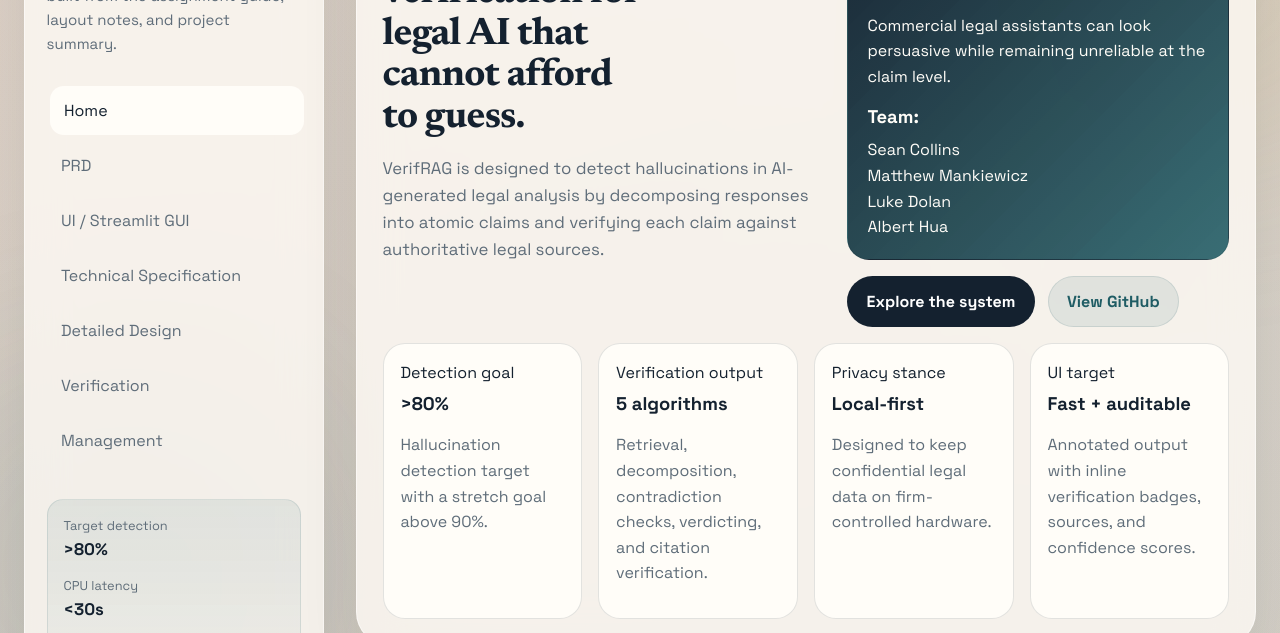
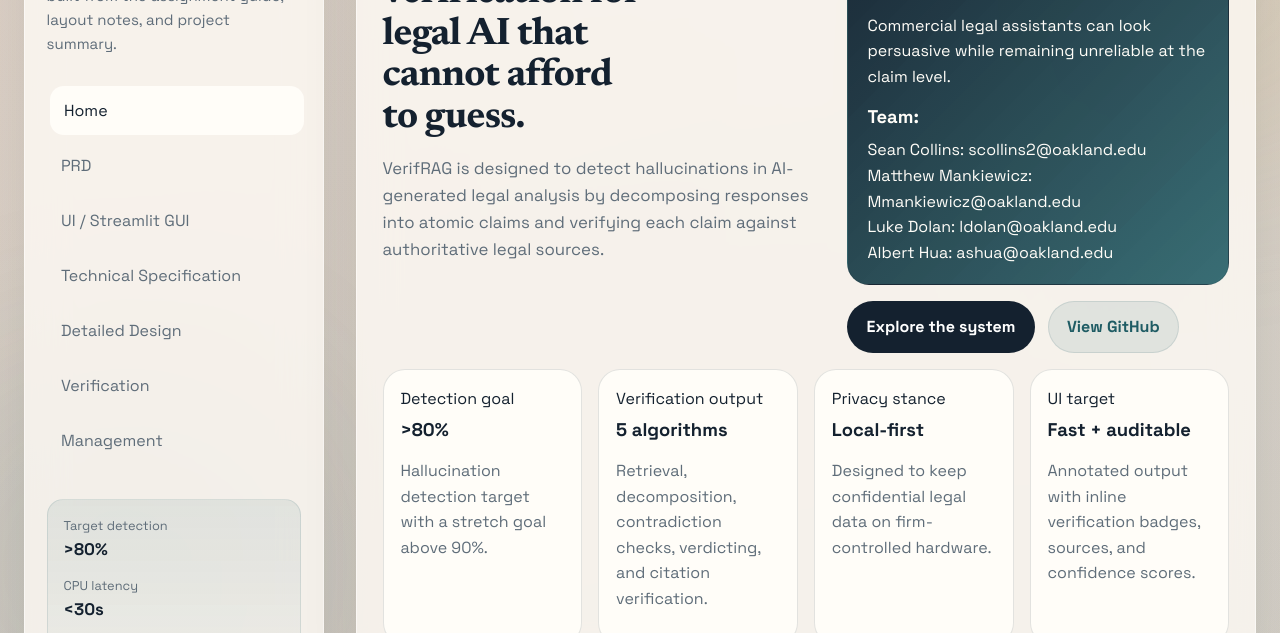
Before and after one commit to Seanszn/verifrag-site, a plain HTML site: page index.html in a window 1280 px wide. Shown: the part 154-787 px from the top of the page. Drawn offline with Linux system fonts and the light colour scheme.

Commit message:
add emails

```diff
--- a/index.html
+++ b/index.html
@@ -91,10 +91,10 @@
             <p>Commercial legal assistants can look persuasive while remaining unreliable at the claim level.</p>
             <div class="team-lines">
               <p><strong>Team:</strong></p>
-              <p>Sean Collins</p>
-              <p>Matthew Mankiewicz</p>
-              <p>Luke Dolan</p>
-              <p>Albert Hua</p>
+              <p>Sean Collins: scollins2@oakland.edu</p>
+              <p>Matthew Mankiewicz: Mmankiewicz@oakland.edu</p>
+              <p>Luke Dolan: ldolan@oakland.edu</p>
+              <p>Albert Hua: ashua@oakland.edu</p>
             </div>
           </div>
           <div class="hero-actions">
```
